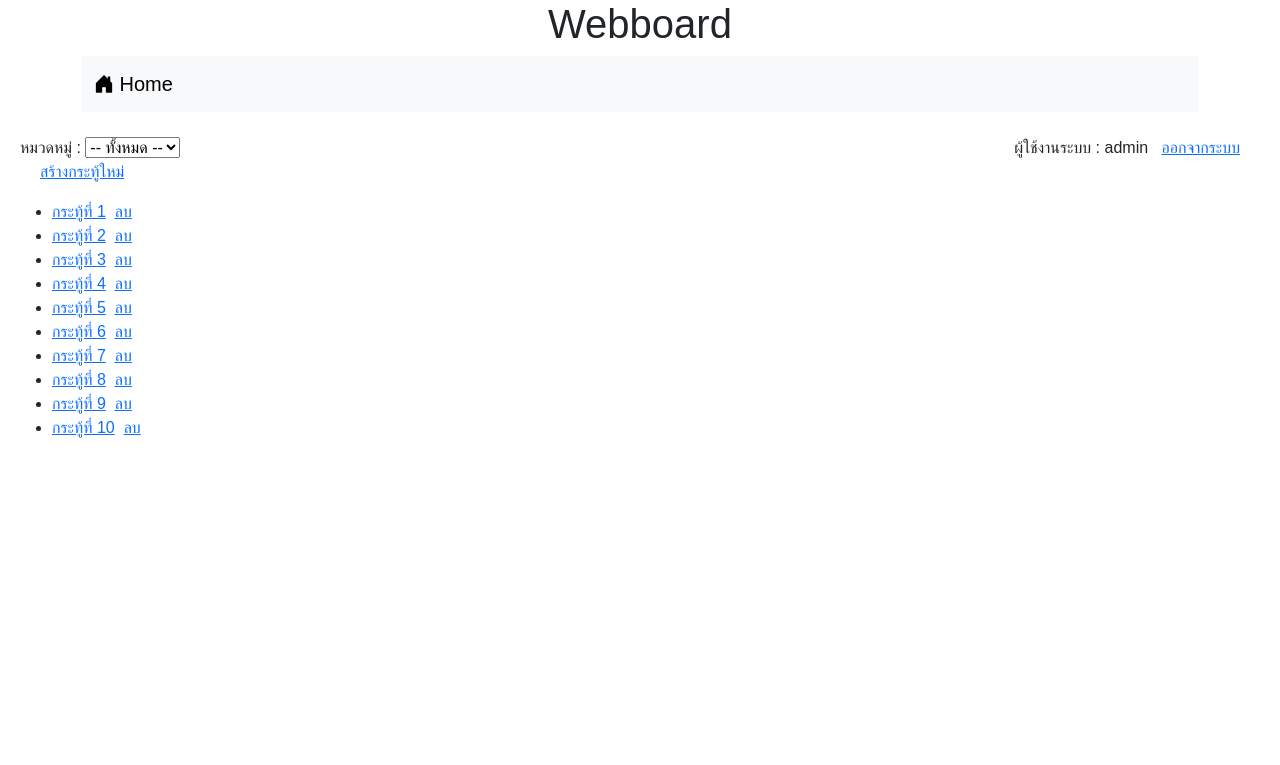
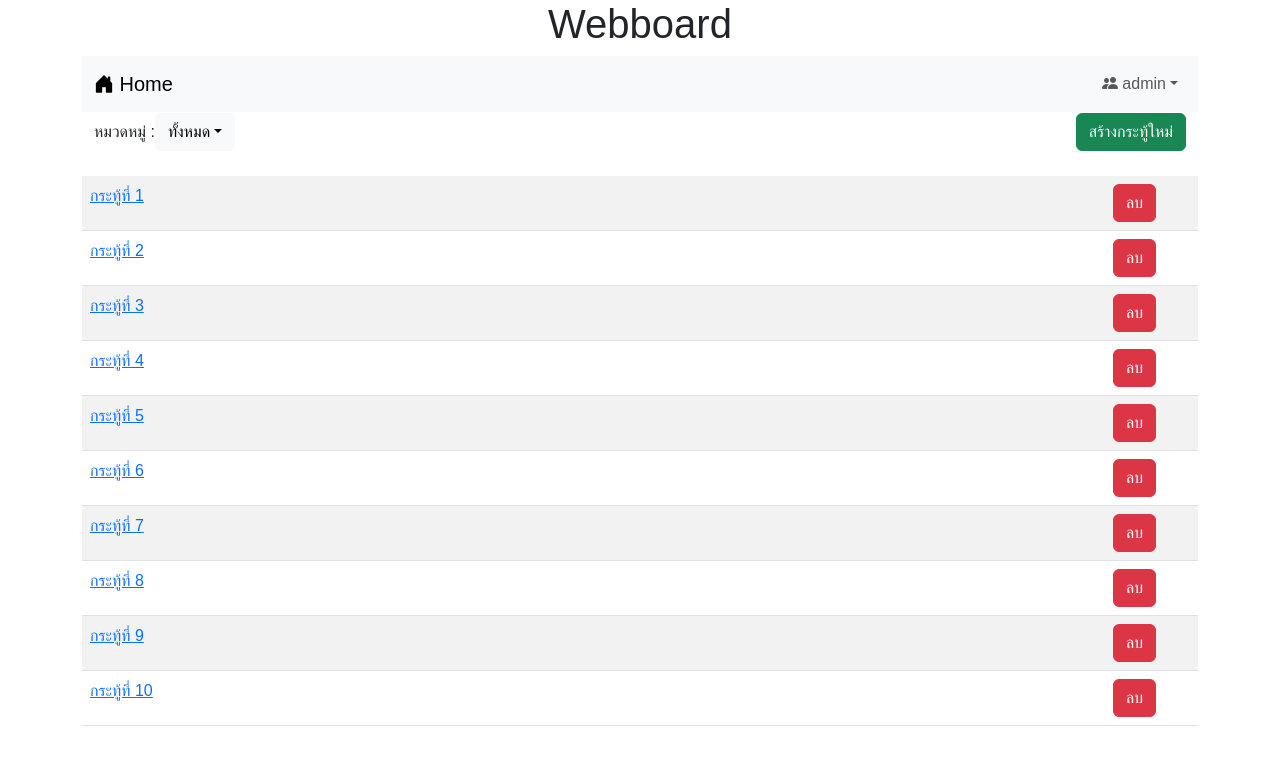
Before and after one commit to guykub/Webboard_ECT, a PHP site: page /index.php in a window 1280 px wide. Shown: the top 765 px of the page. Run offline with PHP 8.4, Linux system fonts and the light colour scheme; the visitor is signed in with stand-in values (Sample User, id 1).

Commit message:
Work edit
Work edit

```diff
--- a/index.php
+++ b/index.php
@@ -3,6 +3,7 @@
 ?>
 <!DOCTYPE html>
 <html lang="en">
+
 <head>
     <meta charset="UTF-8">
     <meta name="viewport" content="width=device-width, initial-scale=1.0">
@@ -11,21 +12,25 @@
     <script src="https://cdn.jsdelivr.net/npm/bootstrap@5.3.2/dist/js/bootstrap.bundle.min.js" integrity="sha384-C6RzsynM9kWDrMNeT87bh95OGNyZPhcTNXj1NW7RuBCsyN/o0jlpcV8Qyq46cDfL" crossorigin="anonymous"></script>
     <link rel="stylesheet" href="https://cdn.jsdelivr.net/npm/bootstrap-icons@1.11.3/font/bootstrap-icons.min.css">
     <style>
-        body{
+        body {
             font-family: sans-serif;
         }
-        .text-center{
+
+        .text-center {
             text-align: center;
         }
-        .login{
+
+        .login {
             float: right;
             padding-right: 20px;
         }
     </style>
 </head>
 <?php if (!isset($_SESSION['id'])) { ?>
+
     <body>
         <h1 class="text-center">Webboard</h1>
+        <form action="post.php" method="get">
         <div class="container">
             <nav class="navbar bg-body-tertiary">
                 <div class="container-fluid">
@@ -35,7 +40,6 @@
                     </form>
                 </div>
             </nav><br>
-    <form action="post.php" method="get">
                 <nav class="nav navbar-expand-lg">
                     <div class="container-fluid">
                         <div class="collapse navbar-collapse">
@@ -54,59 +58,72 @@
                     </div>
                 </nav><br>
                 <table class="table table-striped">
-        <tbody><?php $i = 1; while ($i<=10){
-            echo "<tr>
-            <td><a href='post.php?id=$i'>กระทู้ที่ $i</a></td>
-            </tr>"; $i++; }?>
+                    <tbody><?php $i = 1;
+                            while ($i <= 10) {
+                                echo "<tr><td><a href='post.php?id=$i'>กระทู้ที่ $i</a></td></tr>";
+                                $i++;
+                            } ?>
                     </tbody>
                 </table>
             </form>
         </div>
-    <ul>
-    <?php }else{ ?>
+        <!-- user&admin -->
+    <?php } else { ?>
         <h1 class="text-center">Webboard</h1>
+        <form action="post.php" method="get">
         <div class="container">
-            <nav class="navbar bg-body-tertiary">
+            <nav class="navbar navbar-expand-lg bg-body-tertiary">
                 <div class="container-fluid">
-                    <a class="navbar-brand" href="#home"><i class="bi bi-house-door-fill"></i> Home</a>
-                <form class="d-flex">
-                <div class="collapse navbar-collapse" id="navbarNavDarkDropdown">
-                <ul class="navbar-nav">
+                    <a class="navbar-brand" href="#"><i class="bi bi-house-door-fill"></i> Home</a>
+                    <button class="navbar-toggler" type="button" data-bs-toggle="collapse" data-bs-target="#navbarSupportedContent" aria-controls="navbarSupportedContent" aria-expanded="false" aria-label="Toggle navigation">
+                        <span class="navbar-toggler-icon"></span>
+                    </button>
+                    <div class="collapse navbar-collapse" id="navbarSupportedContent">
+                        <ul class="navbar-nav ms-auto mb-2 mb-lg-0">
                             <li class="nav-item dropdown">
-                <button class="btn btn-dark dropdown-toggle" data-bs-toggle="dropdown" aria-expanded="false">Dropdown</button>
-                <ul class="dropdown-menu dropdown-menu-dark">
-                    <li><a class="dropdown-item" href="#">Action</a></li>
-                    <li><a class="dropdown-item" href="#">Another action</a></li>
-                    <li><a class="dropdown-item" href="#">Something else here</a></li>
+                                <a class="nav-link dropdown-toggle" href="#" role="button" data-bs-toggle="dropdown" aria-expanded="false"><?php echo "<i class='bi bi-people-fill'></i> $_SESSION[username]" ?></a>
+                                <ul class="dropdown-menu">
+                                    <li><a class="dropdown-item" href="logout.php">ออกจากระบบ</a></li>
                                 </ul>
                             </li>
                         </ul>
                     </div>
-                </form>
+                </div>
+            </nav>
+                <nav class="nav navbar-expand-lg">
+                    <div class="container-fluid">
+                        <div class="collapse navbar-collapse">
+                            <span class="navbar-text">หมวดหมู่ : </span>
+                            <ul class="navbar-nav">
+                                <li class="nav-item-dropdown">
+                                    <button href="#" class="btn btn-light dropdown-toggle" data-bs-toggle="dropdown" aria-expanded="false">ทั้งหมด</button>
+                                    <ul class="dropdown-menu">
+                                        <li><a href="#" class="dropdown-item">ทั้งหมด</a></li>
+                                        <li><a href="#" class="dropdown-item">เรื่องทั่วไป</a></li>
+                                        <li><a href="#" class="dropdown-item">เรื่องเรียน</a></li>
+                                    </ul>
+                                </li>
+                            </ul>
+                            <ul class="navbar-nav ms-auto mb-2 mb-lg-0">
+                                <li class="nav-item dropdown">
+                                    <a href="newpost.php" class="btn btn-success">สร้างกระทู้ใหม่</a>
+                                </li>
+                            </ul>
                         </div>
                     </div>
                 </nav><br>
-        </div>
-        <form action="post.php" method="get">
-        <div style="padding-left: 20px;">หมวดหมู่ :
-        <select>
-            <option value="all">-- ทั้งหมด --</option>
-            <option value="general">เรื่องทั่วไป</option>
-            <option value="study">เรื่องเรียน</option>
-        </select>
-            <?php echo "<div class='login'>ผู้ใช้งานระบบ : $_SESSION[username] &nbsp;&nbsp<a class='login' href='logout.php'>ออกจากระบบ</a></div>"; ?>
+                <table class="table table-striped">
+                    <tbody><?php $i = 1;
+                            while ($i <= 10) {
+                                echo "<tr><td class='col-11'><a href='post.php?id=$i'>กระทู้ที่ $i</a>";
+                                if (isset($_SESSION['id']) && $_SESSION['role'] == 'a') {
+                                    echo "<td class='col-1'><a href='delete.php?id=$i' class='btn btn-danger'>ลบ</a></td></tr>";
+                                }
+                                $i++;
+                            } ?>
+                        <?php } ?>
+                    </tbody>
+                </table>
             </form>
-        <p style="padding-left: 20px;"><a href="newpost.php">สร้างกระทู้ใหม่</a></p>
-        <ul>
-        <?php
-            $i = 1;
-            while($i<=10){
-                echo "<li><a href='post.php?id=$i'>กระทู้ที่ $i</a>";
-            if(isset ($_SESSION['id']) && $_SESSION['role']=='a'){
-                echo "&nbsp&nbsp;<a href=delete.php?id=$i>ลบ</a> </li>";
-            }
-        $i++; }?>
-    <?php }?>
-    </div>
         </body>
 </html>
--- a/verify.php
+++ b/verify.php
@@ -41,7 +41,7 @@
             echo "<p>เข้าสู้ระบบด้วย MEMBER";
         }else{
             $_SESSION['error'] = 'error';
-            header("location: login.html");
+            header("location: login.php");
             echo "<p>ชื่อบัญชีหรือรหัสผ่านไม่ถูกต้อง";
         }
     ?>
```
Also changed, not shown: login.php (+2 -21 lines). Lines whose indentation alone changed are shown as unchanged.
